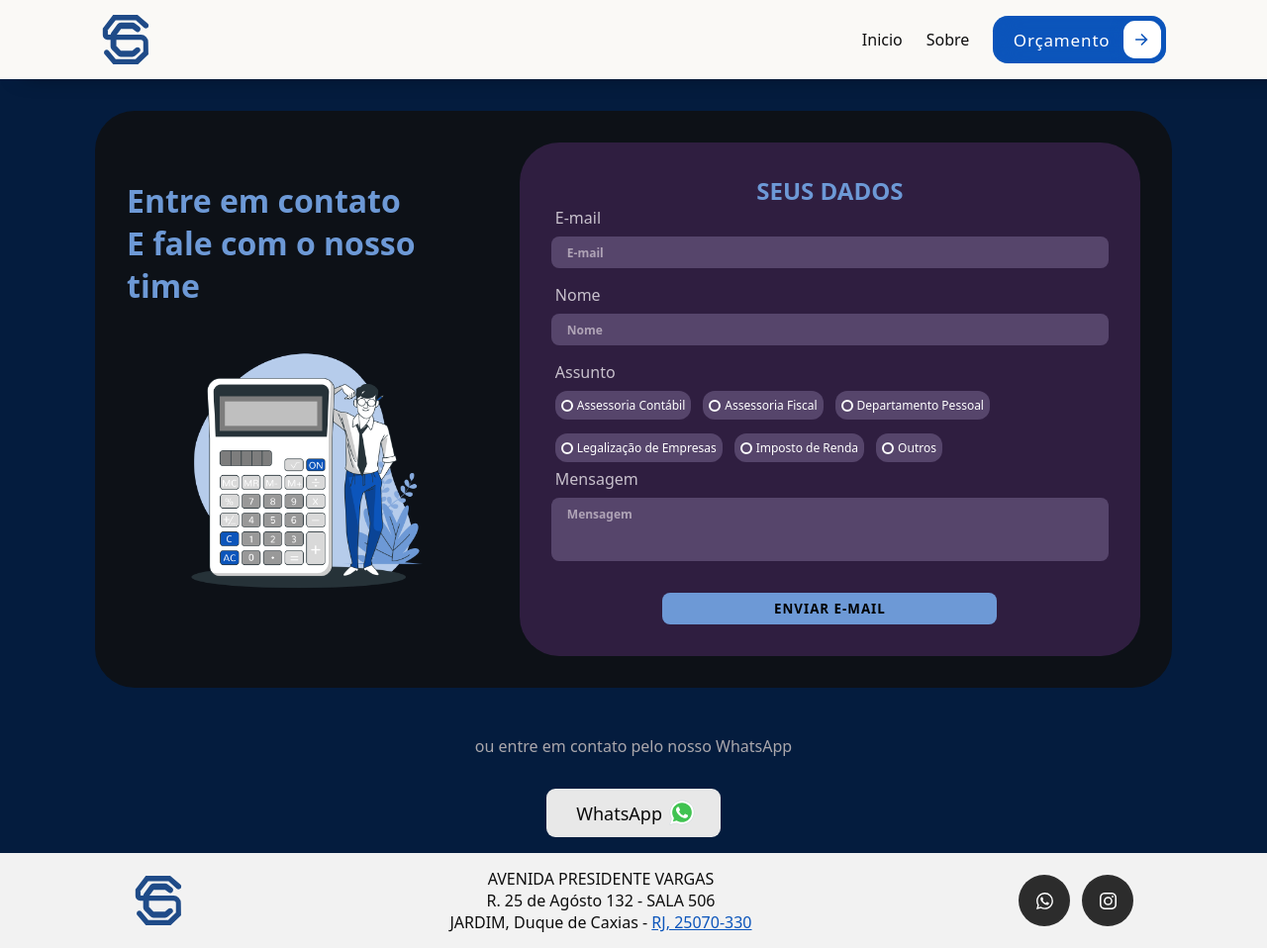
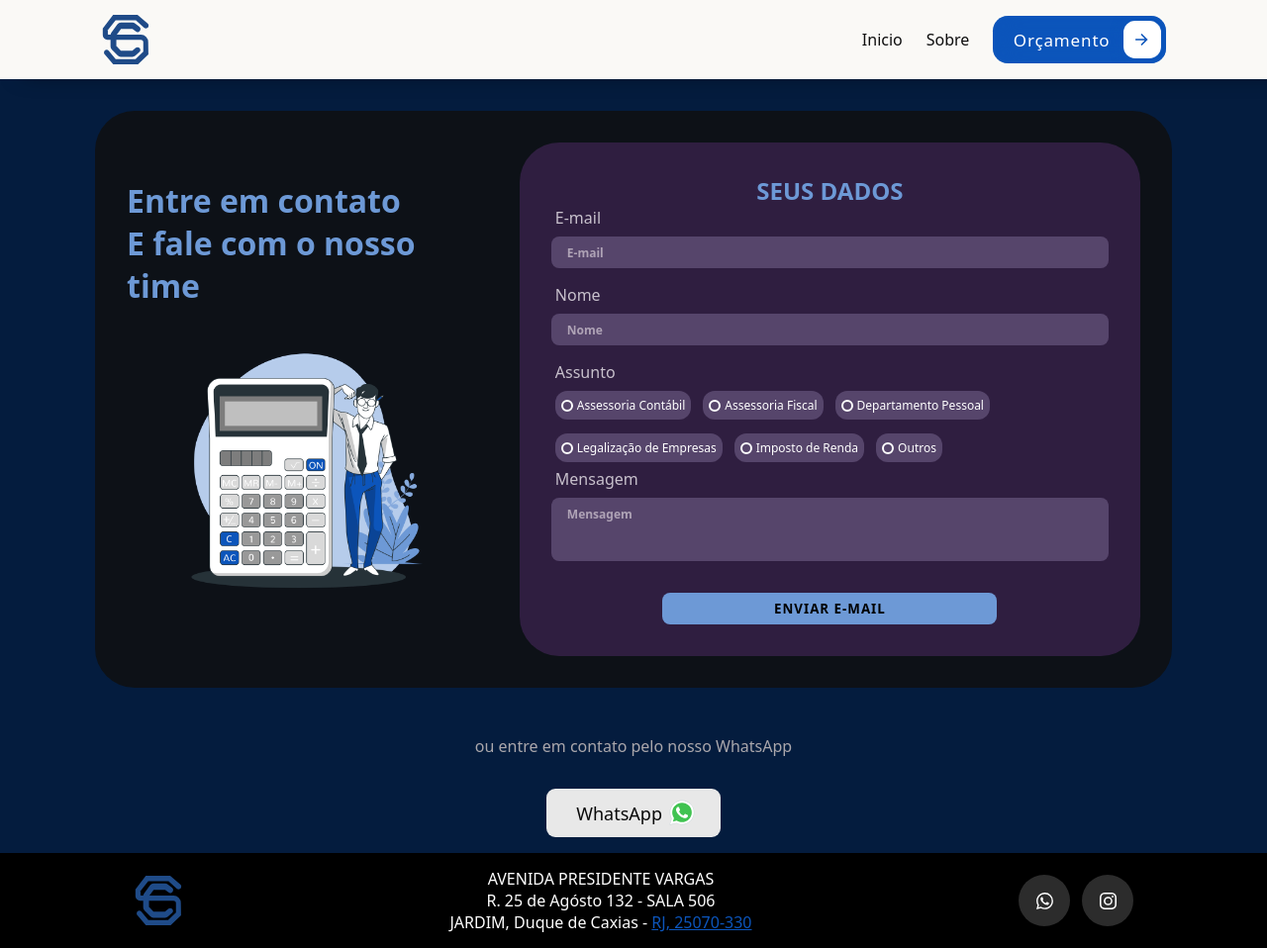
Before and after one commit to guilhermemattosdev/SOCICON-FrontEnd, a plain HTML site: page contact/index.html in a window 1280 px wide. Shown: the top 958 px of the page at 99% size. Drawn offline with Linux system fonts and the light colour scheme.

Commit message:
Update style.css

```diff
--- a/contact/style.css
+++ b/contact/style.css
@@ -429,7 +429,7 @@ form label{
 .social {
   width: fit-content;
   height: fit-content;
-  background-color: #f2f2f2;
+  background-color: #000000;
   display: flex;
   align-items: center;
   justify-content: center;
@@ -476,7 +476,7 @@ form label{
 }
 
 .footer{
-  background-color: #f2f2f2;
+  background-color: #000000;
   display: flex;
   justify-content: space-around;
   align-items: center;
@@ -502,7 +502,7 @@ form label{
 }
 
 .location{
-  color: #0e0e0e;
+  color: #fefefe;
   font-weight: 500;
 }
 @keyframes slide-in-top {
```
